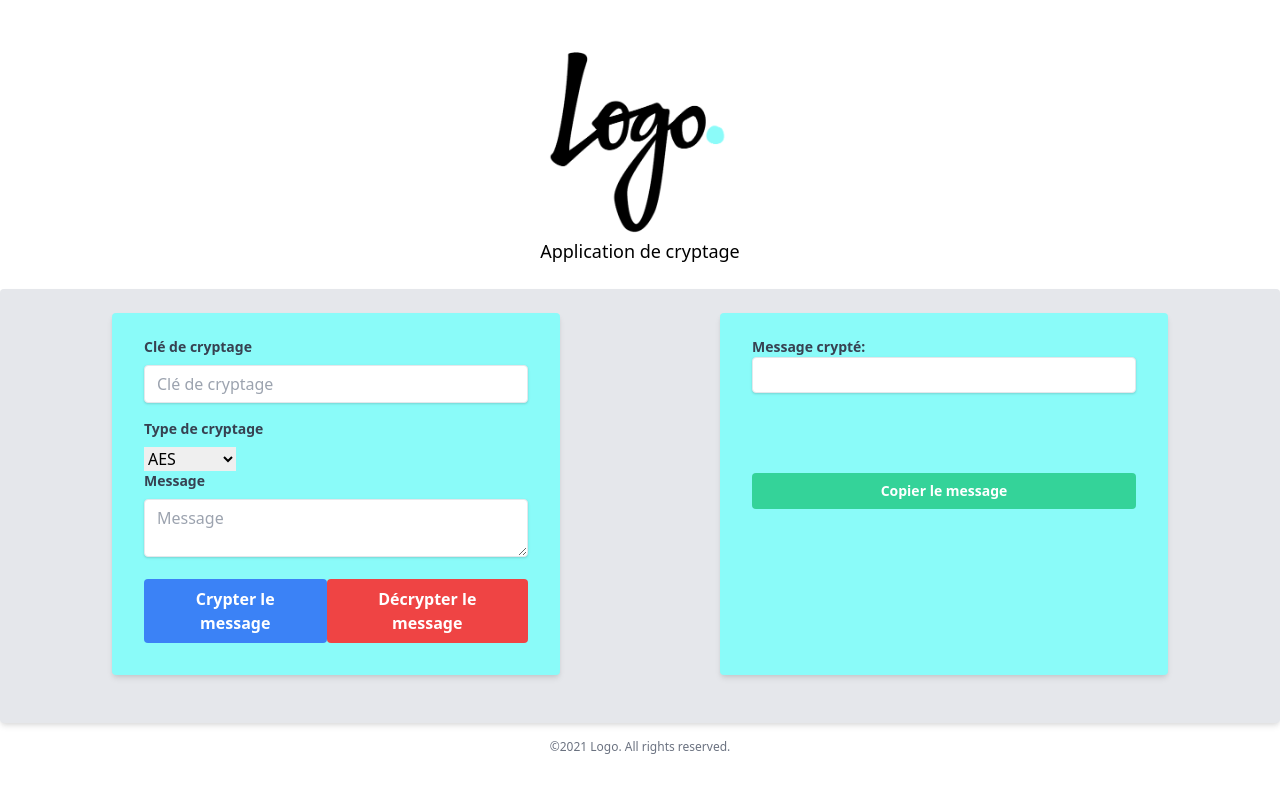
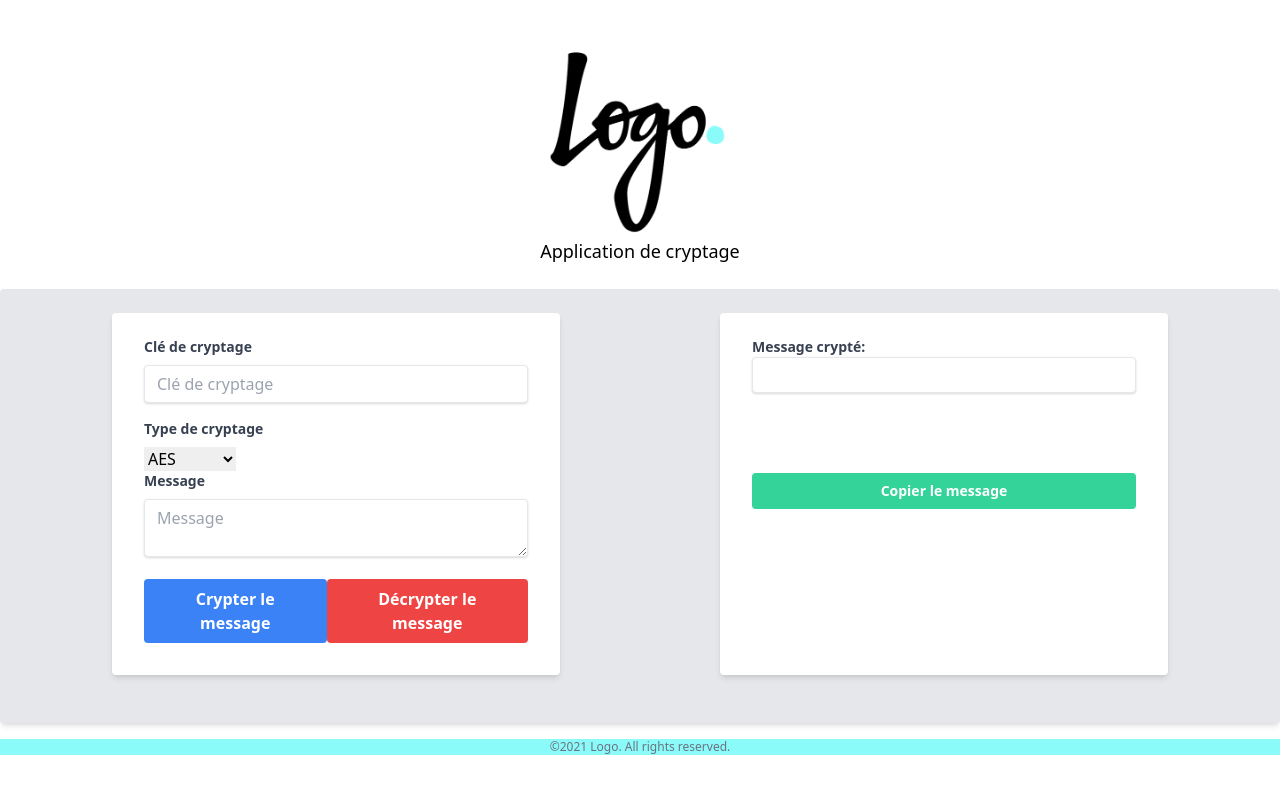
Before and after one commit to paulo-guerin/EncryptionReactApp, a React (Create React App) app in the folder client/: page / in a window 1280 px wide. Shown: the top 794 px of the page. Built offline with nearby package versions, Linux system fonts and the light colour scheme.

Commit message:
fix : modifie les couleurs

```diff
--- a/client/src/App.js
+++ b/client/src/App.js
@@ -62,7 +62,7 @@ export default function App() {
       </div>
 
       <div className="bg-gray-200 shadow-md rounded px-8 pt-6 pb-8 mb-4 self-center w-full flex flex-row content-around">
-        <form className="colorApp shadow-md rounded px-8 pt-6 pb-8 mb-4 ml-20 mr-20 w-10/12">
+        <form className="bg-white shadow-md rounded px-8 pt-6 pb-8 mb-4 ml-20 mr-20 w-10/12">
           <div className="mb-4">
             <label className="block text-gray-700 text-sm font-bold mb-2" htmlFor="key">
               Clé de cryptage
@@ -93,7 +93,7 @@ export default function App() {
             </button>
           </div>
         </form>
-        <div className="colorApp w-10/12 text-gray-700 text-sm h-max flex flex-col font-bold content-around shadow-md rounded px-8 pt-6 pb-8 mb-4 ml-20 mr-20">
+        <div className="bg-white w-10/12 text-gray-700 text-sm h-max flex flex-col font-bold content-around shadow-md rounded px-8 pt-6 pb-8 mb-4 ml-20 mr-20">
           <div className="text-gray-700 text-sm font-bold">Message crypté:</div>
           <input className="shadow mb-20 appearance-none border rounded w-full py-2 px-3 text-gray-700 leading-tight focus:outline-none focus:shadow-outline" type="text" value={result} onChange={inputHandler} />
           <button onClick={copy} disabled={!result} className="bg-green-400 hover:bg-green-500 text-white font-bold py-2 px-4 rounded focus:outline-none focus:shadow-outline" type="button"
@@ -103,7 +103,7 @@ export default function App() {
           </button>
         </div>
       </div>
-      <p className="text-center text-gray-500 text-xs">
+      <p className="colorApp text-center text-gray-500 text-xs">
         &copy;2021 Logo. All rights reserved.
       </p>
     </div>
```
